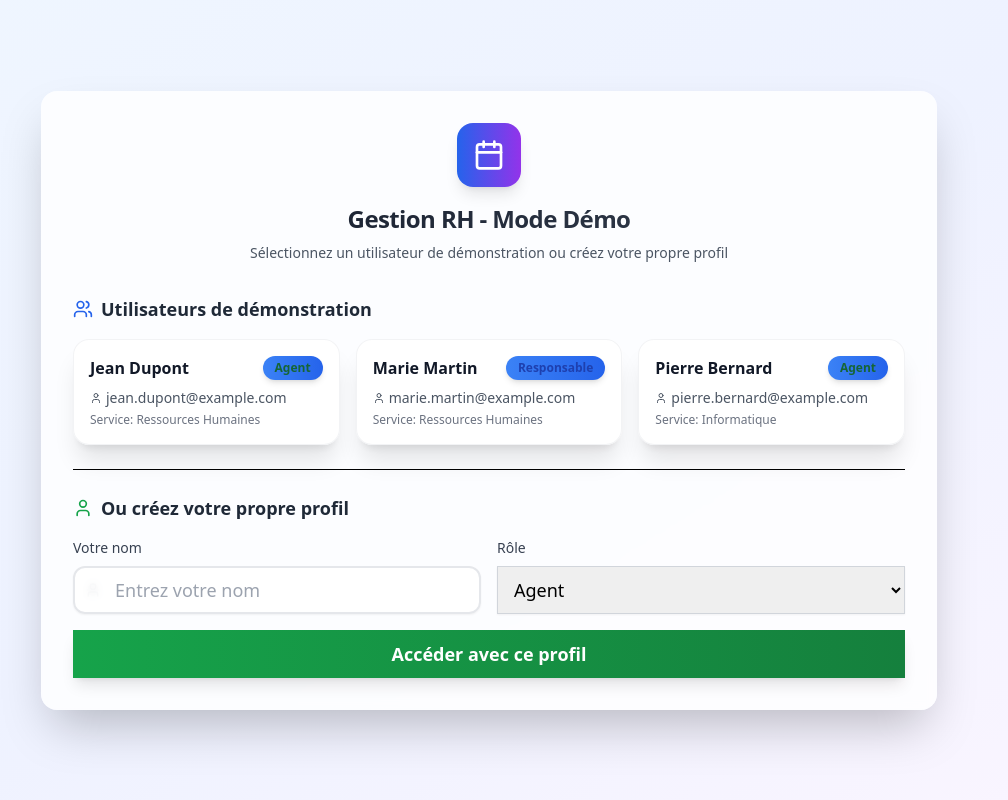
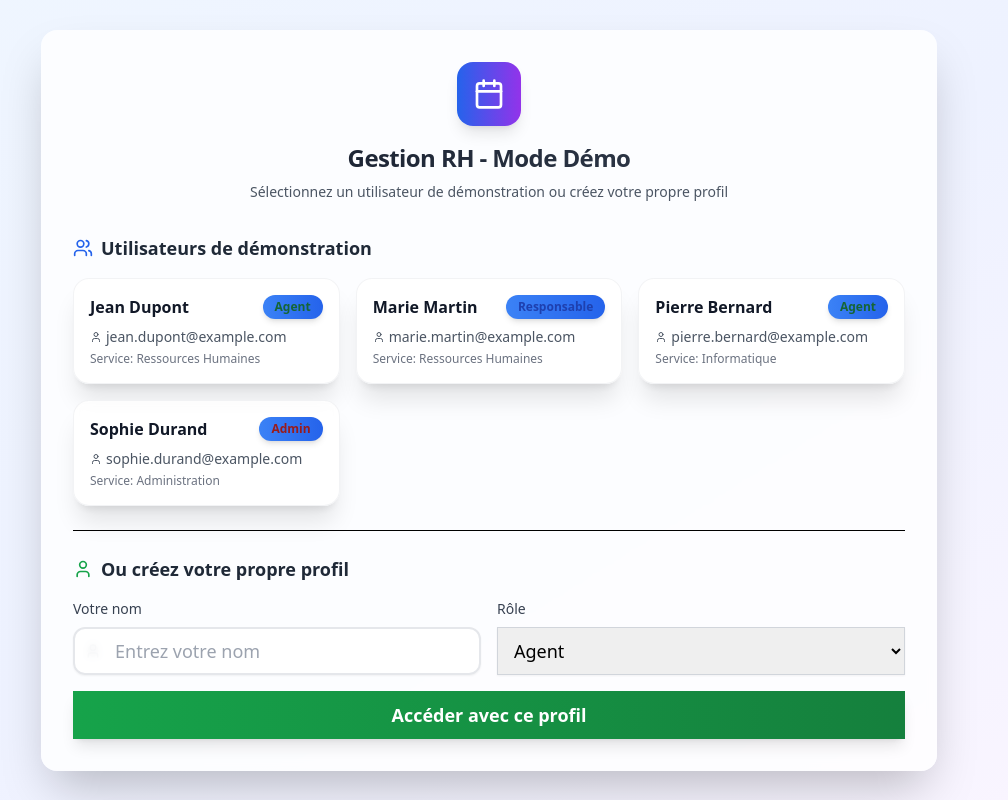
Before and after one commit to Nikkoola22/app-manus-rh, a React (Vite) app: page / in a window 1280 px wide. Shown: the whole page, without its empty margins (151-1159 px from the left). Built offline with nearby package versions, Linux system fonts and the light colour scheme.

Commit message:
Ajout utilisateur Admin de démonstration - Sophie Durand

```diff
--- a/src/components/SimpleLogin.jsx
+++ b/src/components/SimpleLogin.jsx
@@ -14,7 +14,8 @@ const SimpleLogin = ({ onLogin }) => {
   const demoUsers = [
     { id: 1, nom: 'Dupont', prenom: 'Jean', email: 'jean.dupont@example.com', role: 'Agent', service_id: 1, service: 'Ressources Humaines' },
     { id: 2, nom: 'Martin', prenom: 'Marie', email: 'marie.martin@example.com', role: 'Responsable', service_id: 1, service: 'Ressources Humaines' },
-    { id: 3, nom: 'Bernard', prenom: 'Pierre', email: 'pierre.bernard@example.com', role: 'Agent', service_id: 2, service: 'Informatique' }
+    { id: 3, nom: 'Bernard', prenom: 'Pierre', email: 'pierre.bernard@example.com', role: 'Agent', service_id: 2, service: 'Informatique' },
+    { id: 4, nom: 'Durand', prenom: 'Sophie', email: 'sophie.durand@example.com', role: 'Admin', service_id: 1, service: 'Administration' }
   ]
 
   const handleSubmit = (e) => {
```
